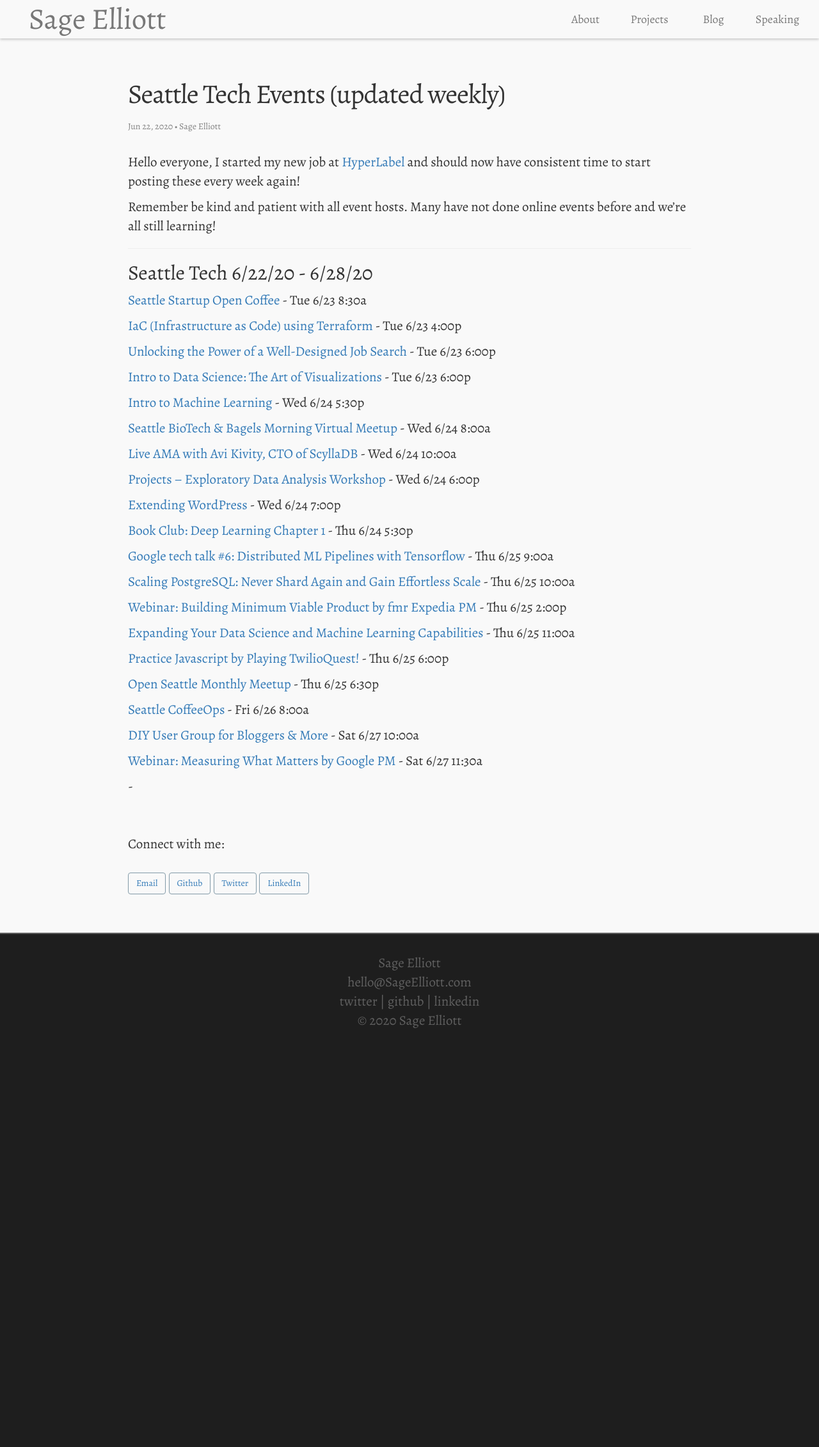
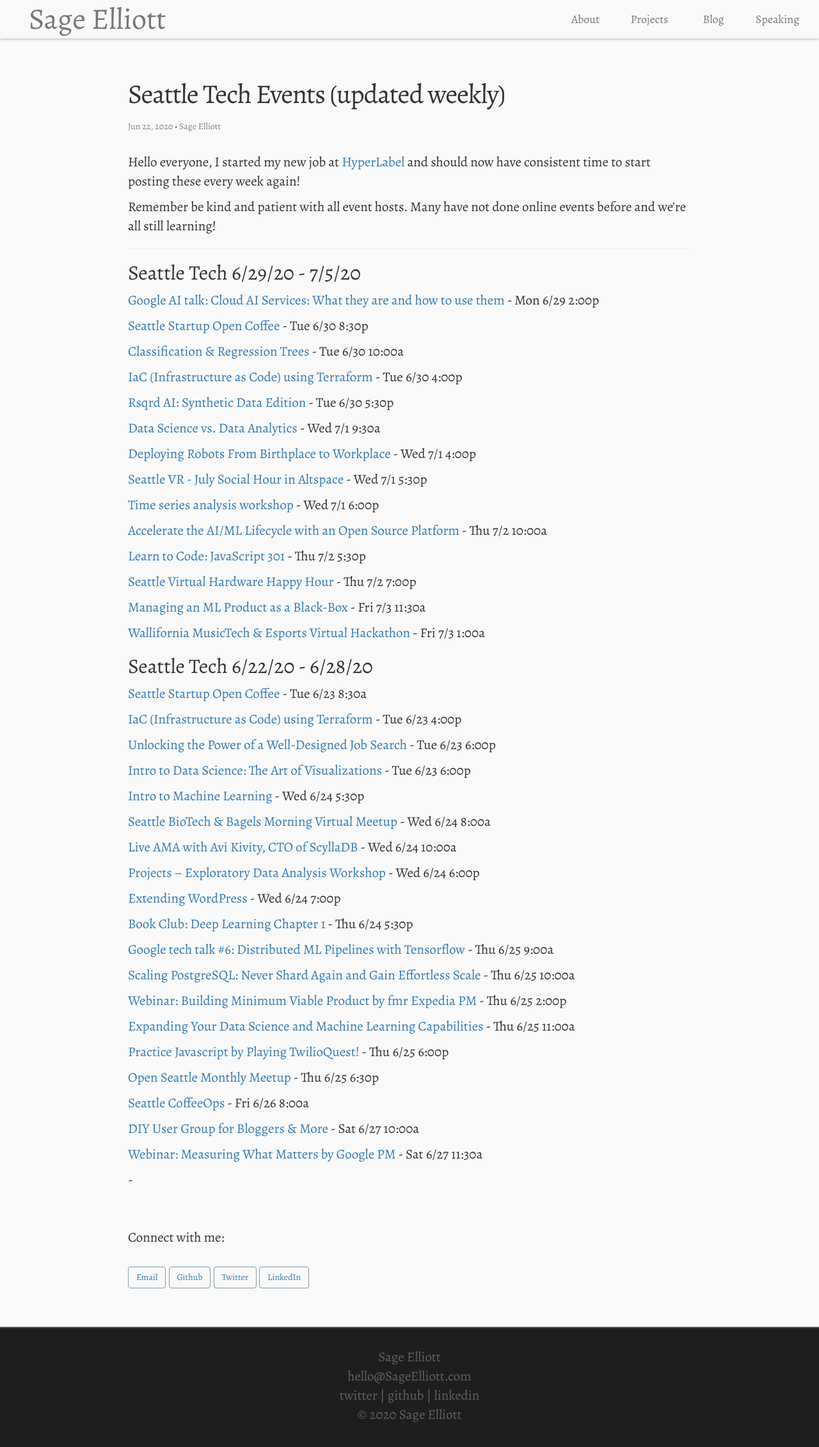
Before and after one commit to sagecodes/sage-blog, a Jekyll site: the page built from _posts/blog/event-posts/2019-8-26-meetups.markdown, in a window 1280 px wide. Shown: the top 2262 px of the page at 64% size. Built offline with Jekyll 4.4.1, drawn with Linux system fonts in a browser that asks for light colours; nearby versions of some CDN libraries; some web fonts are replaced.

Commit message:
add weeks events

```diff
--- a/_posts/blog/event-posts/2019-8-26-meetups.markdown
+++ b/_posts/blog/event-posts/2019-8-26-meetups.markdown
@@ -15,6 +15,37 @@
 Remember be kind and patient with all event hosts. Many have not done online events before and we're all still learning!
 
 -------
+
+## Seattle Tech 6/29/20 - 7/5/20
+
+[Google AI talk: Cloud AI Services: What they are and how to use them](https://www.meetup.com/aittg-seattle/events/271325103/) - Mon 6/29 2:00p
+
+[Seattle Startup Open Coffee](https://www.meetup.com/Seattle-Startups-Open-Coffee/events/rbmpqrybcjbnc/) - Tue 6/30 8:30p
+
+[Classification & Regression Trees](https://www.meetup.com/Metis-Seattle-Data-Science/events/271400211/) - Tue 6/30 10:00a
+
+[IaC (Infrastructure as Code) using Terraform](https://www.meetup.com/A-I-Big-Data-Gurus-Seattle/events/wqqhsrybcjbnc/) - Tue 6/30 4:00p
+
+[Rsqrd AI: Synthetic Data Edition ](https://www.eventbrite.com/e/rsqrd-ai-synthetic-data-edition-june-30th-tickets-107114157328) - Tue 6/30 5:30p
+
+[Data Science vs. Data Analytics](https://www.meetup.com/Learn-to-Code-Thinkful-Seattle/events/271288672/) - Wed 7/1 9:30a
+
+[Deploying Robots From Birthplace to Workplace](https://www.meetup.com/IoT-Hub/events/271320073/) - Wed 7/1 4:00p
+
+[Seattle VR  - July Social Hour in Altspace](https://www.meetup.com/Seattle-VR-Demos-Experiences/events/271553020/) - Wed 7/1 5:30p
+
+[Time series analysis workshop](https://www.meetup.com/Seattle-WiDS-Meetup/events/sbnksrybckbcb/) - Wed 7/1 6:00p
+
+[Accelerate the AI/ML Lifecycle with an Open Source Platform](https://www.meetup.com/data-science-ODSC-Seattle/events/271375025/) - Thu 7/2 10:00a
+
+[Learn to Code: JavaScript 301](https://www.eventbrite.com/e/webinar-javascript-301-tickets-108892542526) - Thu 7/2 5:30p
+
+[Seattle Virtual Hardware Happy Hour](https://www.meetup.com/Seattle-Hardware-Happy-Hour-3H/events/271595457/) - Thu 7/2 7:00p
+
+[Managing an ML Product as a Black-Box](https://www.meetup.com/product-management-seattle/events/270501818/) - Fri 7/3 11:30a
+
+[Wallifornia MusicTech & Esports Virtual Hackathon ](https://www.eventbrite.fr/e/wallifornia-musictech-esports-virtual-hackathon-2020-tickets-95005408735) - Fri 7/3 1:00a
+
 
 ## Seattle Tech 6/22/20 - 6/28/20
 
```
